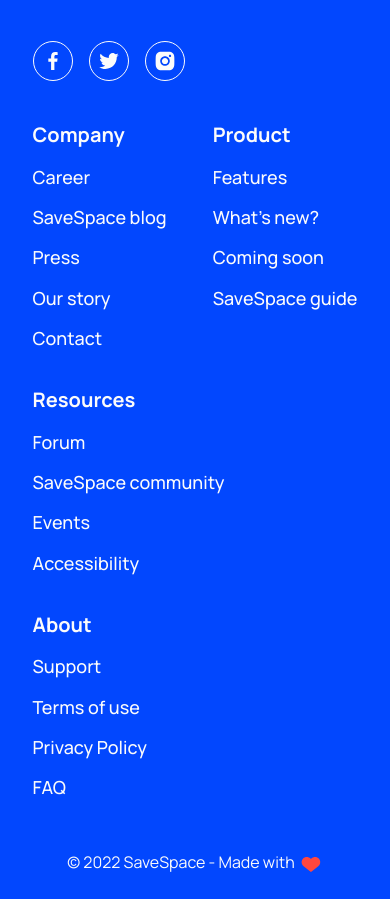
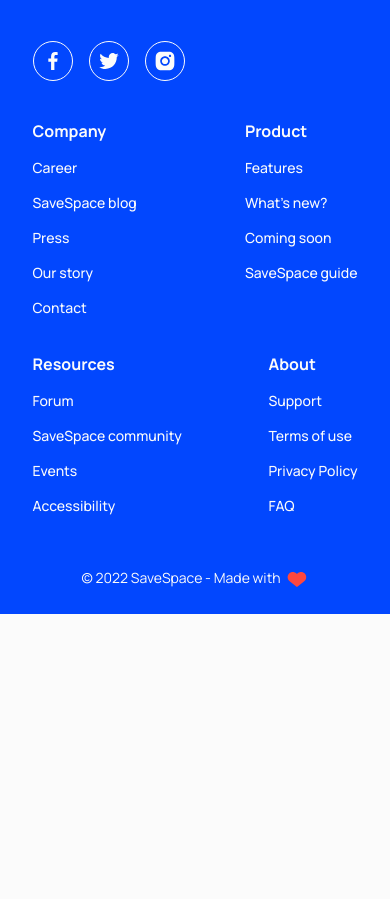
Before and after one commit to Adepejustephen/savespace-landing-page, a React (Create React App) app: page / in a window 390 px wide. Shown: the part 5825-6724 px from the top of the page. After the commit the page ends 6439 px from the top, so only its background shows below. Built offline with nearby package versions, Linux system fonts and the light colour scheme; a web font is replaced by a local one.

Commit message:
Update footer.css

```diff
--- a/src/components/Footer/footer.css
+++ b/src/components/Footer/footer.css
@@ -112,14 +112,14 @@
 .footer__list--item {
   color: #fbfbfb;
   font-weight: 500;
-  font-size: 2rem;
+  font-size: 1.4rem;
   line-height: 135%;
   cursor: pointer;
 }
 
 .footer__list--item.item__title {
   font-weight: 700;
-  font-size: 2.4rem;
+  font-size: 1.8rem;
   line-height: 137.5%;
 }
 
@@ -163,14 +163,14 @@
   }
 
   .footer__list--item {
-    font-size: 1.8rem;
+    font-size: 1.4rem;
   }
 
   .footer__list--item.item__title {
-    font-size: 2rem;
+    font-size: 1.6rem;
   }
 
   .footer__bottom--text {
-    font-size: 1.6rem;
+    font-size: 1.4rem;
   }
 }
```
